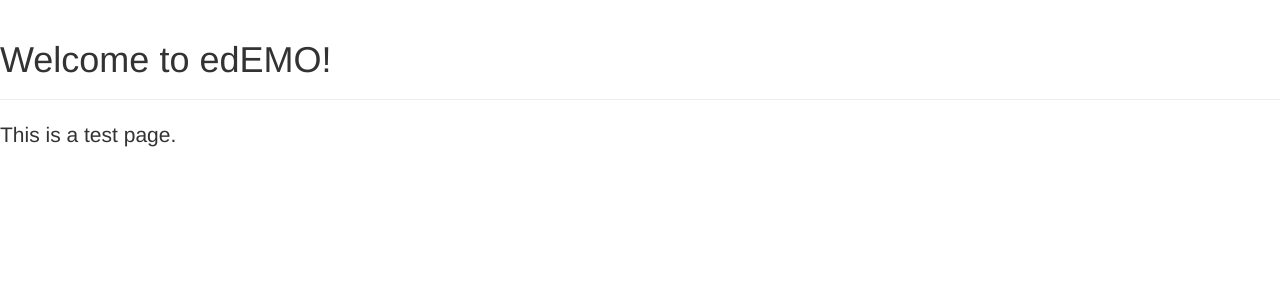
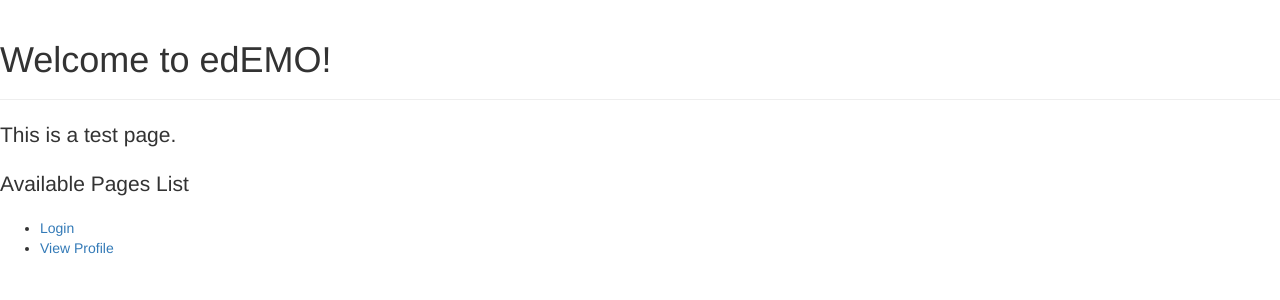
Before and after one commit to hassaanbinaslam/edEMO, a Flask app: page / in a window 1280 px wide. Shown: the top 300 px of the page. Run offline with Flask 2, Linux system fonts and the light colour scheme; some libraries are stand-ins or nearby versions.

Commit message:
Updated Home Page
Added available pages list

```diff
--- a/templates/pages/home.html
+++ b/templates/pages/home.html
@@ -3,8 +3,13 @@
 {% block content %}
 
 <div class="page-header">
-  <h1>Welcome to edEMO!</h1>
+    <h1>Welcome to edEMO!</h1>
 </div>
 <p class="lead">This is a test page.</p>
+<p class="lead">Available Pages List</p>
+<ul>
+    <li><a href="/login">Login</a></li>
+    <li><a href="/view-profile">View Profile</a></li>
+</ul>
 
 {% endblock %}
```
Also changed, not shown: templates/pages/index.html (deleted, +0 -12 lines).
